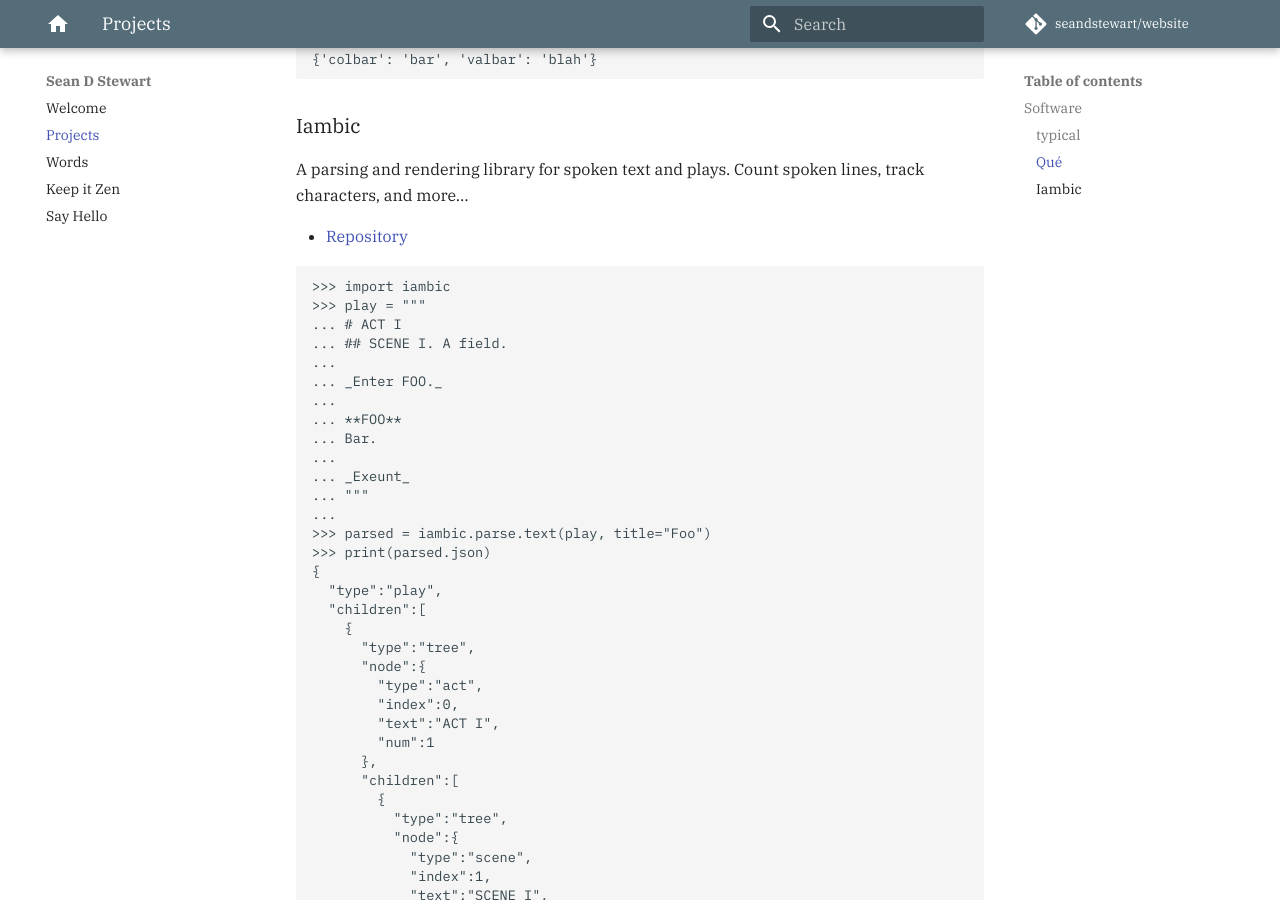
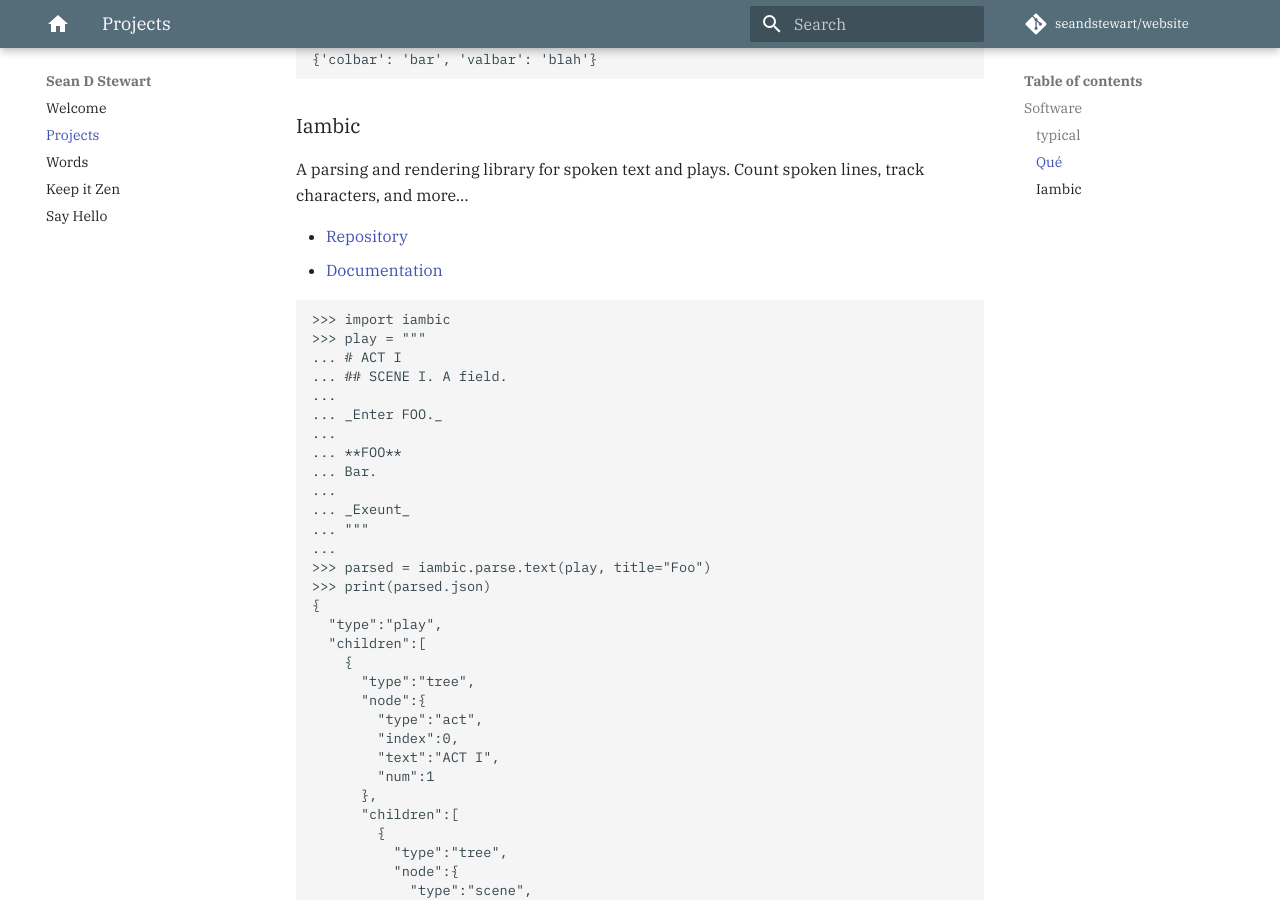
Before and after one commit to seandstewart/website, an MkDocs documentation site: the page built from docs/projects.md, in a window 1280 px wide and 900 px high, scrolled down 1197 px. Built offline with MkDocs 1.6.1 and Material for MkDocs 9.7.7, drawn with Linux system fonts in a browser that asks for light colours; comment, search, counter and statistics services are not loaded.

Commit message:
Add a link to iambic's documentation.

````diff
--- a/docs/projects.md
+++ b/docs/projects.md
@@ -59,6 +59,7 @@ A parsing and rendering library for spoken text and plays. Count
 spoken lines, track characters, and more...
 
 - [Repository](https://github.com/seandstewart/iambic)
+- [Documentation](https://iambic.seandstewart.io/)
 
 ```pydevconsole
 >>> import iambic
````
